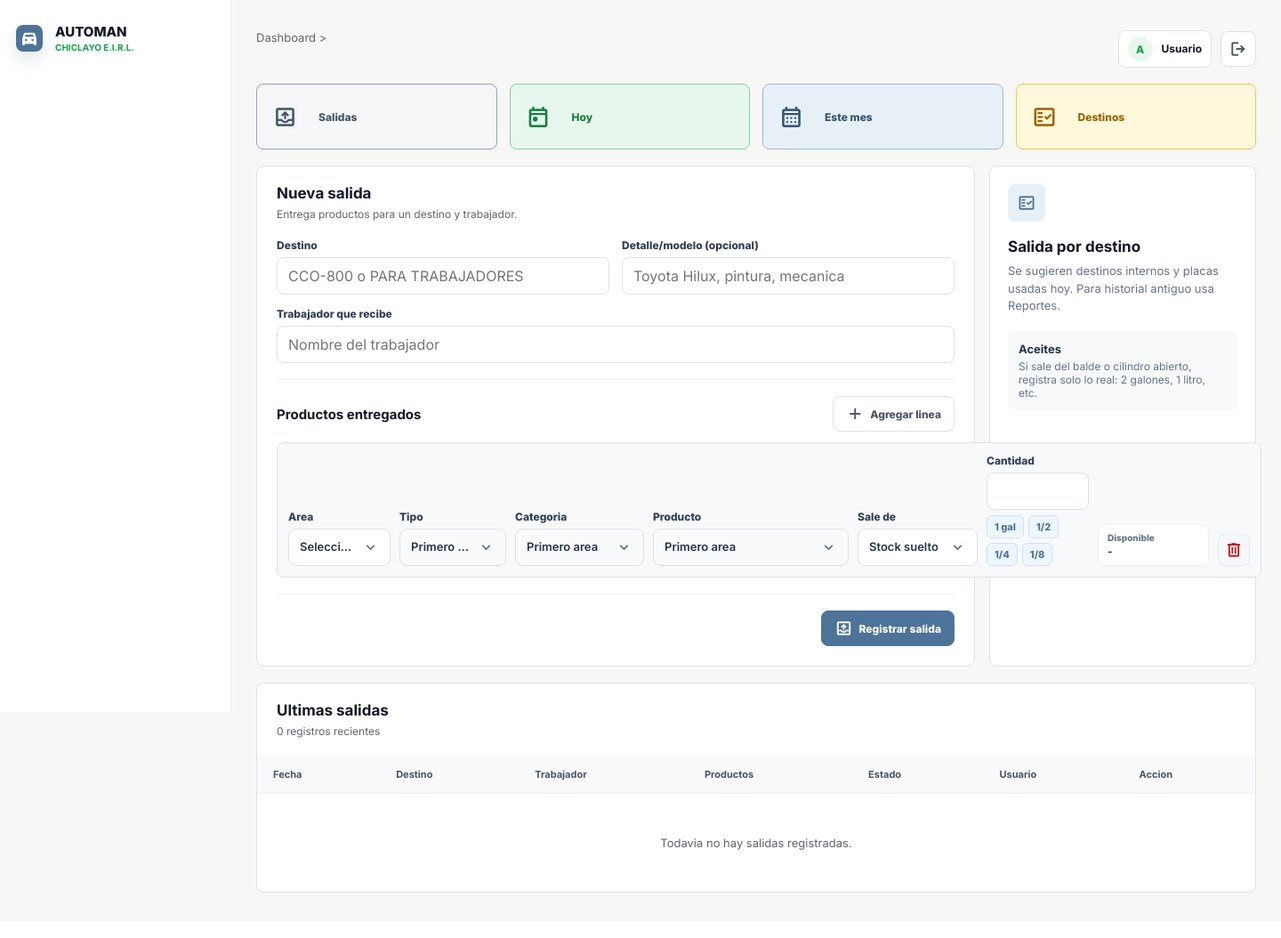
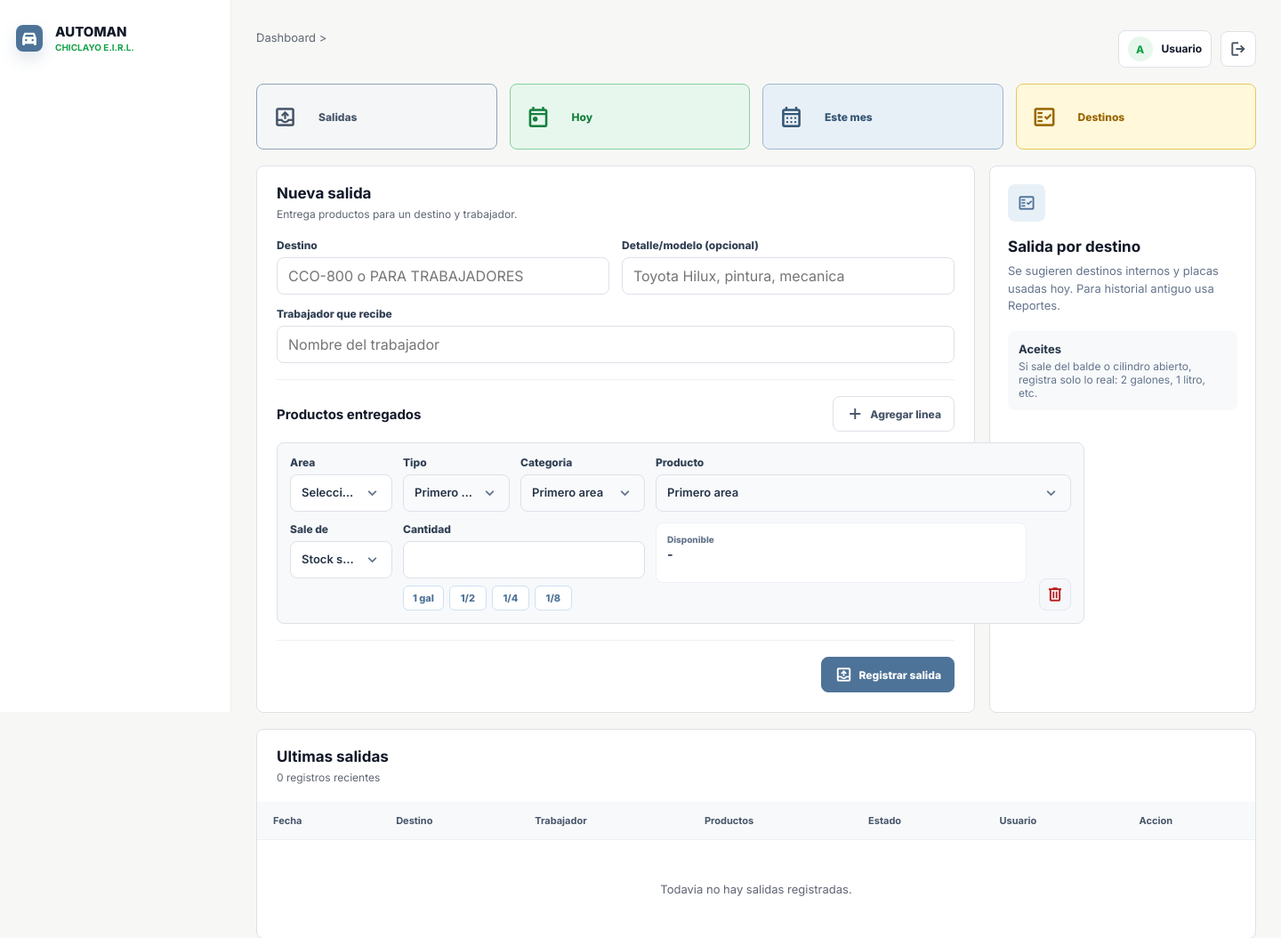
Before and after one commit to williares162003-lab/AUTOSTOCK-AUTOMOTRIZ, a Flask app: template templates/movimientos/salidas.html in a window 1440 px wide. Shown: the top 1054 px of the page at 89% size. Before the commit the page ends 1003 px from the top, so only its background shows below. Run offline with Flask 3, Linux system fonts and the light colour scheme; the template is opened without the code that fills it, so the values that code supplies are empty.

Commit message:
Ordenar formulario de salidas

```diff
--- a/static/css/movimientos/salidas.css
+++ b/static/css/movimientos/salidas.css
@@ -15,14 +15,26 @@
 
 .output-line {
   display: grid;
-  grid-template-columns: minmax(115px, 0.28fr) minmax(120px, 0.3fr) minmax(145px, 0.38fr) minmax(220px, 1fr) minmax(135px, 0.34fr) minmax(115px, 0.24fr) minmax(125px, 0.24fr) 36px;
-  align-items: end;
-  gap: 10px;
-  padding: 12px;
+  grid-template-columns: minmax(115px, 0.9fr) minmax(120px, 1fr) minmax(140px, 1.1fr) minmax(250px, 2.4fr) minmax(155px, 1.2fr) 38px;
+  grid-template-areas:
+    "area tipo categoria producto producto producto"
+    "origen cantidad cantidad disponible disponible quitar";
+  align-items: start;
+  gap: 12px;
+  padding: 14px;
   background: #f7f9fb;
   border: 1px solid var(--borde);
   border-radius: 8px;
 }
+
+.output-line label:nth-of-type(1) { grid-area: area; }
+.output-line label:nth-of-type(2) { grid-area: tipo; }
+.output-line label:nth-of-type(3) { grid-area: categoria; }
+.output-line label:nth-of-type(4) { grid-area: producto; }
+.output-line label:nth-of-type(5) { grid-area: origen; }
+.output-line label:nth-of-type(6) { grid-area: cantidad; }
+.output-line .line-stock { grid-area: disponible; }
+.output-line .icon-action.danger { grid-area: quitar; align-self: end; }
 
 .output-line label,
 .output-line label > span,
@@ -69,15 +81,17 @@
 .gallon-shortcuts {
   display: flex;
   flex-wrap: wrap;
-  gap: 5px;
-  margin-top: 6px;
+  align-items: center;
+  gap: 6px;
+  margin-top: 8px;
 }
 
 .gallon-shortcuts button {
-  min-height: 26px;
-  padding: 0 8px;
+  min-width: 42px;
+  min-height: 28px;
+  padding: 0 10px;
   color: var(--primario);
-  background: #eef6ff;
+  background: #ffffff;
   border: 1px solid #cfe0f2;
   border-radius: 6px;
   font-size: 11px;
@@ -90,8 +104,8 @@
 }
 
 .line-stock {
-  min-height: 42px;
-  padding: 8px 10px;
+  min-height: 68px;
+  padding: 12px;
   background: #ffffff;
   border: 1px solid #edf0f5;
   border-radius: 8px;
@@ -105,7 +119,8 @@
 
 .line-stock strong {
   color: #263447;
-  font-size: 12px;
+  font-size: 14px;
+  line-height: 1.35;
 }
 
 .output-detail-tags {
@@ -167,6 +182,15 @@
 @media (max-width: 900px) {
   .output-line {
     grid-template-columns: 1fr;
+    grid-template-areas:
+      "area"
+      "tipo"
+      "categoria"
+      "producto"
+      "origen"
+      "cantidad"
+      "disponible"
+      "quitar";
   }
 
   .output-line .icon-action {
--- a/static/js/movimientos/salidas.js
+++ b/static/js/movimientos/salidas.js
@@ -164,6 +164,16 @@ function gallonLiters(product) {
   return toNumber(product?.dataset.litrosPorGalon);
 }
 
+function formatStockForProduct(value, product) {
+  const quantity = formatQuantity(value);
+  const abbreviation = displayAbbreviation(product);
+  if (!isGallonProduct(product)) return `${quantity} ${abbreviation}`;
+
+  const liters = gallonLiters(product);
+  if (liters <= 0) return `${quantity} L`;
+  return `${quantity} L (${formatQuantity(toNumber(value) / liters)} gal)`;
+}
+
 function updateGallonShortcuts(row, product) {
   const shortcuts = row.querySelector("[data-gallon-shortcuts]");
   if (!shortcuts) return;
@@ -231,7 +241,7 @@ function updateLine(row) {
     const used = toNumber(product.dataset.stockBaldeAbierto);
     quantity.removeAttribute("max");
     stock.textContent = openBuckets > 0
-      ? `${formatQuantity(openBuckets)} balde(s) / usado ${formatQuantity(used)} ${abbreviation}`
+      ? `${formatQuantity(openBuckets)} balde(s) / usado ${formatStockForProduct(used, product)}`
       : "Sin balde abierto";
     return;
   }
@@ -243,7 +253,7 @@ function updateLine(row) {
     const available = cylinderAvailable(product);
     quantity.max = String(available);
     stock.textContent = openCylinders > 0 && capacity > 0
-      ? `${formatQuantity(openCylinders)} cilindro(s) / queda ${formatQuantity(available)} ${abbreviation}`
+      ? `${formatQuantity(openCylinders)} cilindro(s) / queda ${formatStockForProduct(available, product)}`
       : openCylinders > 0
         ? "Falta capacidad del cilindro"
       : "Sin cilindro abierto";
@@ -252,7 +262,7 @@ function updateLine(row) {
 
   const available = toNumber(product.dataset.stockSuelto);
   quantity.max = String(available);
-  stock.textContent = `${formatQuantity(available)} ${abbreviation}`;
+  stock.textContent = formatStockForProduct(available, product);
 }
 
 function addLine() {
```
